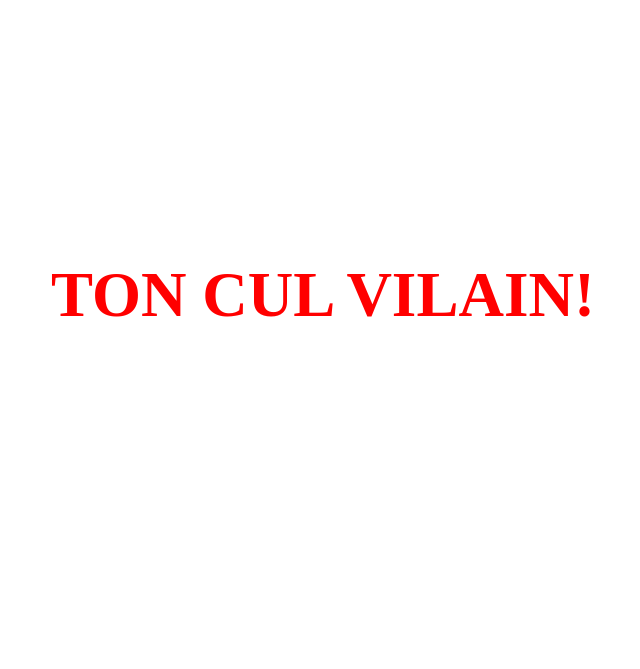
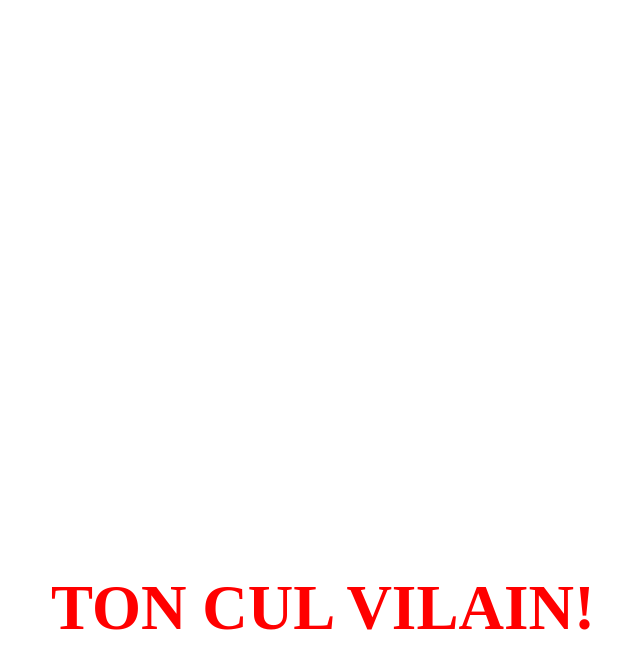
Before and after one commit to MEHWAREN/meh.github.io, a plain HTML site: page index.html in a window 1280 px wide. Shown: the part 39-708 px from the top of the page, without its empty margins (317-957 px from the left). Drawn offline with Linux system fonts and the light colour scheme.

Commit message:
Update style.css

```diff
--- a/style.css
+++ b/style.css
@@ -7,7 +7,7 @@
 
 .fuck{
     text-align: center;
-    padding-top: 20vw;
+    padding-top: 45%;
     color: red;
     font-size:63px;
 }
```
